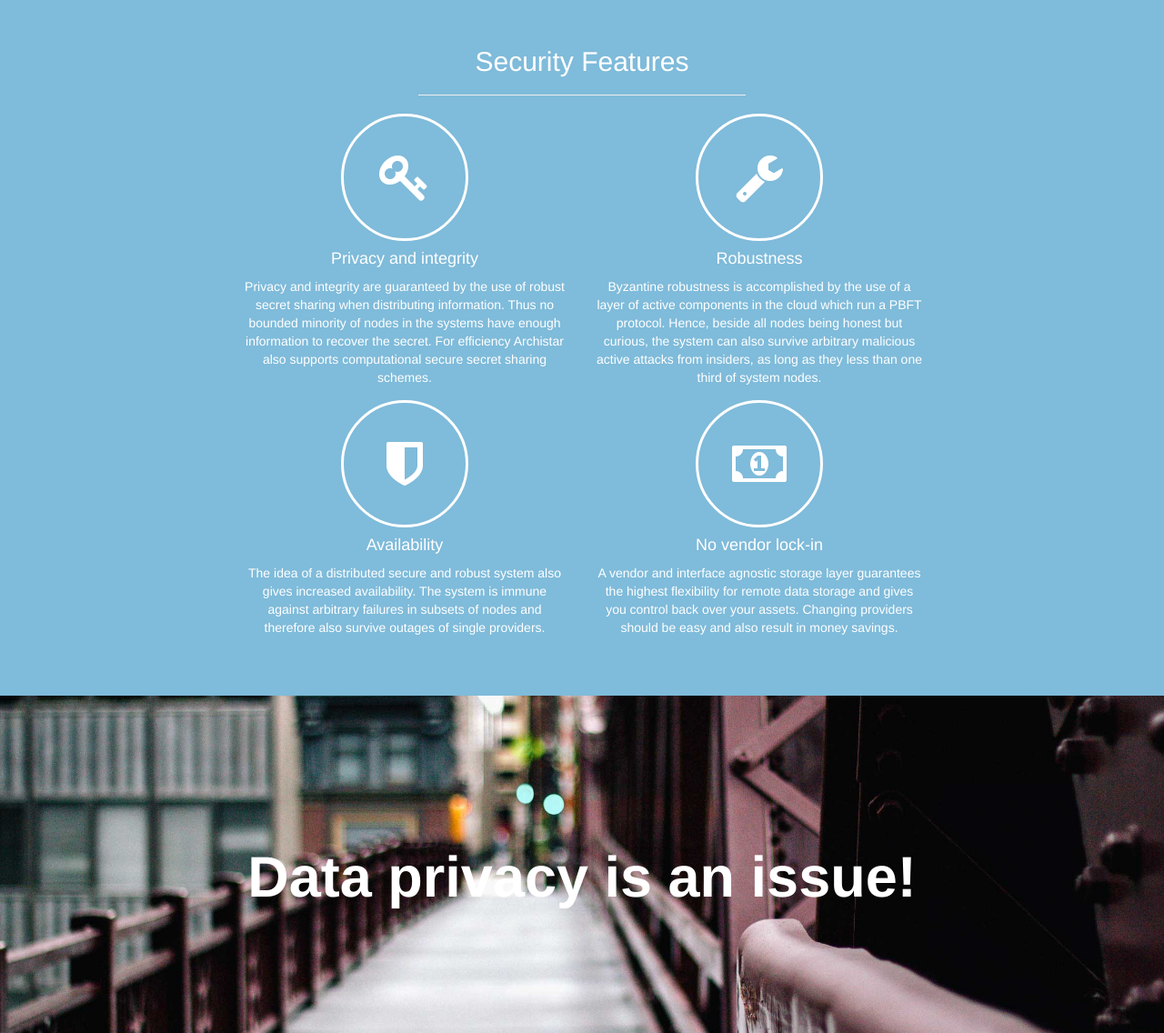
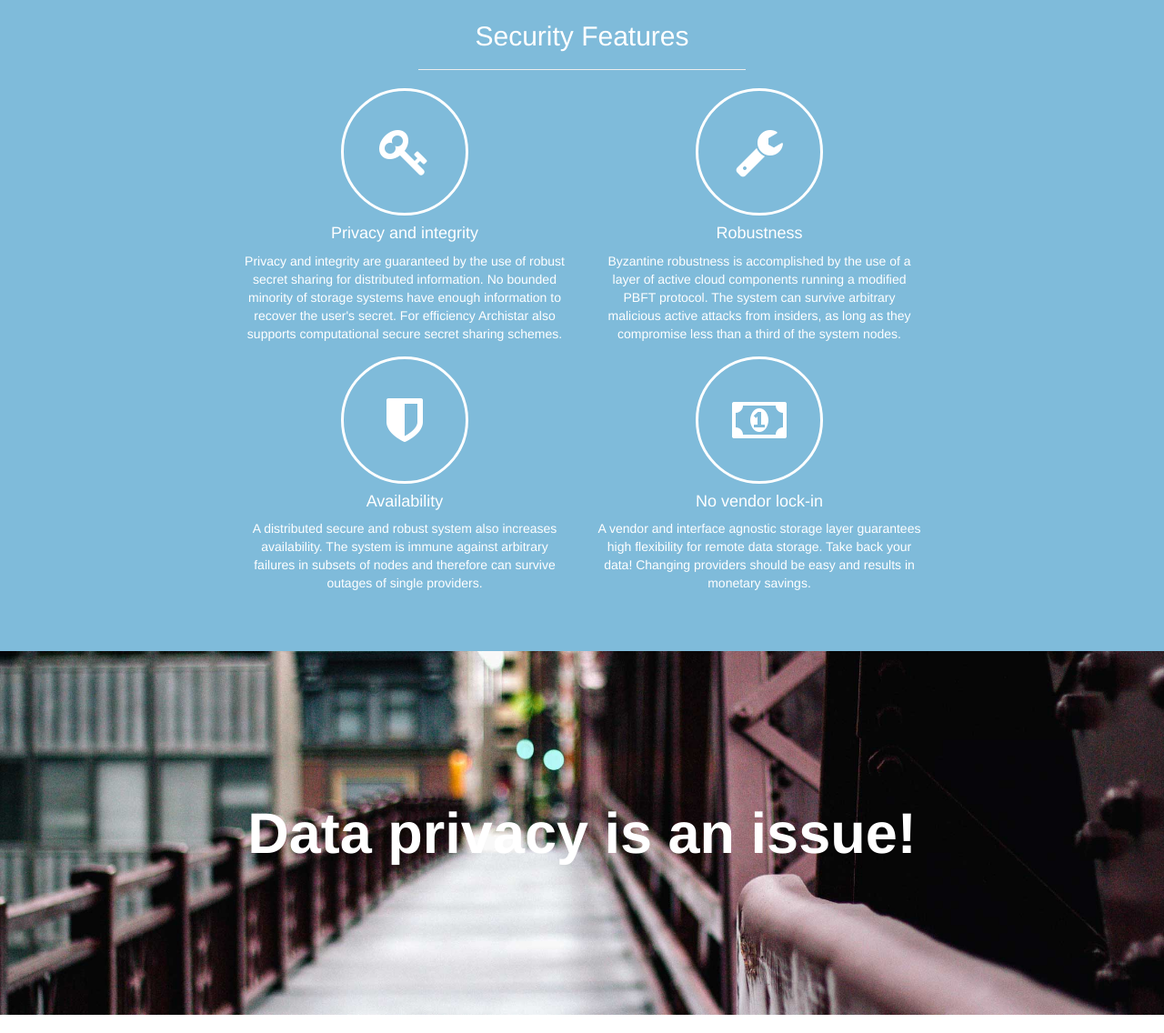
Before and after one commit to Archistar/archistar.at, a plain HTML site: page index.html in a window 1280 px wide. Shown: the part 1664-2800 px from the top of the page at 91% size. Drawn offline with Linux system fonts and the light colour scheme.

Commit message:
Update index.html

```diff
--- a/index.html
+++ b/index.html
@@ -23,7 +23,7 @@
     <div id="sidebar-wrapper">
       <ul class="sidebar-nav">
         <a id="menu-close" href="#" class="btn btn-default btn-lg pull-right toggle"><i class="fa fa-times"></i></a>
-        <li class="sidebar-brand"><a href="http://startbootstrap.com">Start Bootstrap</a></li>
+        <li class="sidebar-brand"><a href="http://archistar.github.io/archistar.at">Archistar</a></li>
         <li><a href="#top">Home</a></li>
         <li><a href="#intro">Intro</a></li>
         <li><a href="#features">Features</a></li>
@@ -55,16 +55,18 @@
             <p class="lead">
                 Archistar is a research project funded by the Austrian
                 Federal Ministry for Transport, Innovation and Technology. It is dedicated to
-                the development of a secure distributed cloud storage architecture for trustworthy
+                the development of a secure distributed storage architecture for trustworthy
                 cloud usage.
 
-                The Archistar framework combines methods from the domain of <i>Byzantine fault tolerance</i>
-                with cryptographic techniques from <i>secure multi-party computation</i> and additional
+                The Archistar framework combines methods from the domain of <i>Byzantine fault tolerance</i>,
+                cryptographic techniques from <i>secure multi-party computation</i> and additional
                 tools from <i>cloud cryptography</i> into a novel system.
 
-                <img class="img-portfolio img-responsive" width="70%" src="img/as-techniques.png">
+                <p>
+                  <img class="img-portfolio img-responsive" width="70%" src="img/as-techniques.png">
+                </p>
 
-                A software prototype is developed within Archistar, which is capable of connecting
+                An open-source <a href="https://github.com/archistar/archistar-core">software prototype</a> is provided. It is capable of connecting
                 multiple cloud resources. This type of configuration is often called multi-cloud
                 paradigm or cloud-of-clouds.
               </p>
@@ -89,8 +91,8 @@
               <i class="service-icon fa fa-key"></i>
               <h4>Privacy and integrity</h4>
               <p>Privacy and integrity are guaranteed by the use of robust secret sharing
-              when distributing information. Thus no bounded minority of nodes in the systems
-              have enough information to recover the secret. For efficiency Archistar also supports
+              for distributed information. No bounded minority of storage systems
+              have enough information to recover the user's secret. For efficiency Archistar also supports
               computational secure secret sharing schemes.</p>
             </div>
           </div>
@@ -98,10 +100,10 @@
             <div class="service-item">
               <i class="service-icon fa fa-wrench"></i>
               <h4>Robustness</h4>
-              <p>Byzantine robustness is accomplished by the use of a layer of active components
-              in the cloud which run a PBFT protocol. Hence, beside all nodes being honest but curious,
-              the system can also survive arbitrary malicious active attacks from insiders, as long as
-              they less than one third of system nodes.</p>
+              <p>Byzantine robustness is accomplished by the use of a layer of active cloud components
+              running a modified PBFT protocol.
+              The system can survive arbitrary malicious active attacks from insiders, as long as
+              they compromise less than a third of the system nodes.</p>
             </div>
           </div>
         </div>
@@ -110,8 +112,8 @@
             <div class="service-item">
               <i class="service-icon fa fa-shield"></i>
               <h4>Availability</h4>
-              <p>The idea of a distributed secure and robust system also gives increased availability.
-              The system is immune against arbitrary failures in subsets of nodes and therefore also
+              <p>A distributed secure and robust system also increases availability.
+              The system is immune against arbitrary failures in subsets of nodes and therefore can
               survive outages of single providers.</p>
             </div>
           </div>
@@ -119,9 +121,9 @@
             <div class="service-item">
               <i class="service-icon fa fa-money"></i>
               <h4>No vendor lock-in</h4>
-              <p>A vendor and interface agnostic storage layer guarantees the highest flexibility
-              for remote data storage and gives you control back over your assets. Changing
-              providers should be easy and also result in money savings.</p>
+              <p>A vendor and interface agnostic storage layer guarantees high flexibility
+              for remote data storage. Take back your data! Changing
+              providers should be easy and results in monetary savings.</p>
             </div>
           </div>
         </div>
@@ -241,7 +243,7 @@
         </div>
         <div class="row">
           <div class="col-md-8 col-md-offset-2 text-center">
-              <h4>If you are interested in collaborating,<br/> please contact us at GitHub!</h4>
+              <h4>If you are interested in collaborating,<br/> please contact us at <a href="https://github.com/archistar">GitHub</a>!</h4>
           </div>
         </div>
       </div>
```
